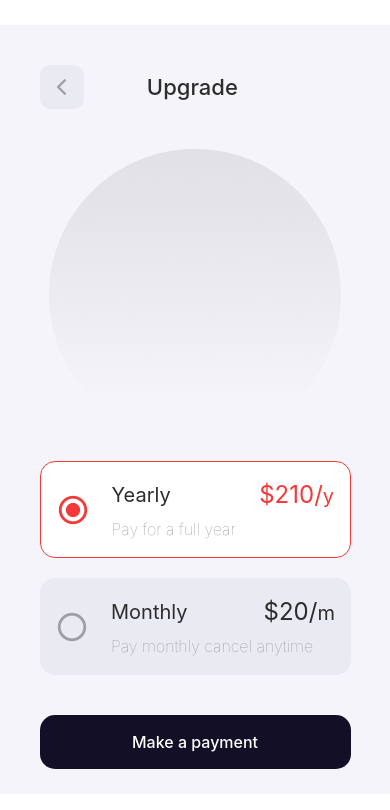
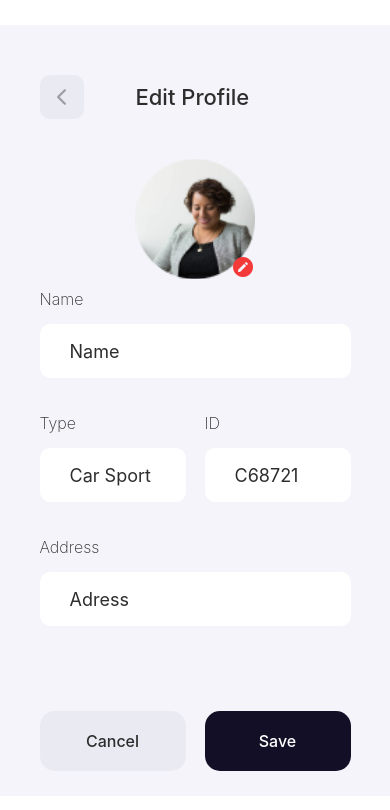
Before and after one commit to Irirwanirira/hoop, a React Native app: screen / in a window 390 px wide. Shown: the top 810 px of the page. Built offline with nearby package versions, Linux system fonts and the light colour scheme; grey boxes are pictures that could not be loaded.

Commit message:
feat(Edit profile) add new screen which will allow users to edit his profile

```diff
--- a/App.tsx
+++ b/App.tsx
@@ -16,6 +16,7 @@ import NotificationScreen from './src/app/screens/Notification/NotificationScree
 import UpgradeScreen from './src/app/screens/Plan/UpgradeScreen';
 import PaymentTF from './src/components/PaymentTF';
 import SelectPlanScreen from './src/app/screens/Plan/SelectPlanScreen';
+import EditProfileScreen from './src/app/screens/EditProfile/EditProfileScreen';
 export default function App() {
   return (
     <SafeAreaView >
@@ -29,7 +30,8 @@ export default function App() {
       {/* <PasscodeScreen/> */}
       {/* <VerificationScreen/> */}
       {/* <RegisterScreen/> */}
-       <SelectPlanScreen/>
+      <EditProfileScreen/>
+       {/* <SelectPlanScreen/> */}
       {/* <UpgradeScreen/> */}
       {/* <NotificationScreen/> */}
       {/* <OrderNotification/> */}
--- /dev/null
+++ b/src/app/screens/EditProfile/EditProfileScreen.tsx
@@ -0,0 +1,200 @@
+import React from 'react';
+import { StyleSheet, Text, Image, View, TouchableHighlight, SafeAreaView, Button, Alert, Platform, StatusBar, Dimensions,ImageBackground,ScrollView } from 'react-native'
+import { router, useNavigation } from 'expo-router';
+import { Ionicons } from '@expo/vector-icons';
+import { MaterialCommunityIcons } from '@expo/vector-icons';
+import EditProfileInput from '../../../components/EditProfileInput';
+import ProfiteBtn from '../../../components/ProfiteBtn';
+function EditProfileScreen() {
+    return (
+     <SafeAreaView style={styles.container}>
+        <View style={styles.parent} >
+             <View style={styles.upper}>
+                <View style={styles.IconView}>
+                    <Ionicons name="chevron-back" size={24} color="#9E9EA4" />
+                </View>
+                <View style={styles.EditView}>
+                    <Text style={styles.EditText}>Edit Profile</Text>
+                </View>
+                </View>
+                <View style={styles.profiteView}>
+                    <ImageBackground source={require("../../../../assets/images/profile.png")} style={styles.ProfileImage}>
+                        <View style={styles.EditIconView}>
+                            <MaterialCommunityIcons name="pencil-circle" size={24} color="#F43939" />
+                        </View>
+                    </ImageBackground>
+                </View>
+                <View style={styles.inputView}>
+                <View>
+                    <View style={styles.inputLongView}>
+                       <View style={styles.headView}>
+                        <Text style={styles.head}>Name</Text>
+                       </View>
+                    <View>
+                         <EditProfileInput value="Name"/>
+                    </View>
+                    </View>
+
+                    <View style={styles.MiddleView}>
+                        <View style={styles.LeftView}>
+                            <Text style={styles.head}>
+                                Type
+                            </Text>
+                            <View>
+                                <EditProfileInput value="Car Sport" width={146} height={54} />
+
+                            </View>
+
+                        </View>
+                        <View style={styles.LeftView}>
+                            <Text style={styles.head}>
+                                ID
+                            </Text>
+                            <View>
+                                <EditProfileInput value="C68721" width={146} height={54} />
+                            </View>
+                         </View>
+                    </View>
+                        <View style={styles.inputLongView}>
+                            <Text style={styles.head}>
+                                Address
+                            </Text>
+                            <View>
+                                <EditProfileInput value="Adress" width={311} height={54} />
+                            </View>
+                     </View>
+                    </View>
+
+                </View>
+                 <View style={styles.btnView}>
+                        <ProfiteBtn
+                        backgroundColor="#EAEAF3"
+                         color="#2D2D2D"
+                         title="Cancel"
+                        />
+                        <ProfiteBtn
+                        backgroundColor="#130F26"
+                         color="white"
+                         title="Save"
+                        />
+
+                </View>
+
+        </View>
+        </SafeAreaView>
+    );
+}
+
+export default EditProfileScreen;
+
+const styles = StyleSheet.create({
+    container: {
+        display: "flex",
+        flexDirection:"row",
+        backgroundColor:"#F4F4FA",
+        justifyContent: 'center',
+        marginTop: 25,
+        height:"100%"
+    },
+    parent: {
+        marginTop:50
+    },
+
+    father: {
+        display: "flex",
+        flexDirection: "row",
+        justifyContent:"center"
+    },
+    upper: {
+        display: "flex",
+        flexDirection: "row",
+        marginBottom: 20,
+        width: "100%",
+    },
+    IconView: {
+        width: 44,
+        height: 44,
+        borderRadius:10,
+        backgroundColor: "#EAEAF3",
+        display: "flex",
+        justifyContent: "center",
+        alignItems: "center",
+        zIndex: 1000,
+        marginLeft: 0,
+
+    },
+    EditText: {
+        color: "#2D2D2D",
+        fontSize: 22,
+        fontWeight:"500"
+    },
+    EditView: {
+        display: "flex",
+        flexDirection:"row",
+        justifyContent: "center",
+        alignItems: "center",
+        width:"70%"
+
+        // width:"70%"
+    },
+    profiteView: {
+        display: "flex",
+        flexDirection:"row",
+        justifyContent: "center",
+        alignItems: "center",
+        marginTop: 20,
+        marginBottom:10
+    },
+    ProfileImage: {
+        width: 120,
+        height: 120,
+        display: "flex",
+        flexDirection:"row",
+        justifyContent: "flex-end",
+        alignItems: "flex-end",
+    },
+    EditIconView: {
+         display: "flex",
+        flexDirection:"row",
+        justifyContent: "flex-end",
+        alignItems: "flex-end",
+    },
+    inputView: {
+       display: "flex",
+        flexDirection:"row",
+        justifyContent: "center",
+        alignItems: "center",
+    },
+    inputLongView: {
+        marginBottom:20
+    },
+    headView: {
+
+    },
+    head: {
+        color: "#2D2D2D",
+        fontSize: 16,
+        marginBottom: 15,
+        fontWeight:"200"
+    },
+    MiddleView: {
+       display: "flex",
+        flexDirection:"row",
+        justifyContent: "space-between",
+        alignItems: "center",
+        marginBottom:20
+    },
+    LeftView: {
+
+    },
+    btnView: {
+       display: "flex",
+        flexDirection:"row",
+        justifyContent: "space-between",
+        alignItems: "center",
+        marginTop:50
+    }
+
+
+
+})
--- /dev/null
+++ b/src/components/EditProfileInput.tsx
@@ -0,0 +1,36 @@
+import React from 'react';
+import { StyleSheet, Text, Image, View, TouchableHighlight, SafeAreaView, Button, Alert, Platform, StatusBar, Dimensions, TextInput } from 'react-native'
+
+interface inputStyleProps{
+    value: string,
+    width?: number,
+    height?:number
+}
+
+
+function EditProfileInput({value,width=311,height=54}:inputStyleProps) {
+    return (
+       <SafeAreaView>
+            <TextInput
+               style={[styles.inputStyle,{width,height}]}
+                value={value}
+            />
+
+        </SafeAreaView>
+    );
+}
+
+export default EditProfileInput;
+
+const styles = StyleSheet.create({
+    inputStyle: {
+        marginBottom: 15,
+        paddingLeft: 30,
+        backgroundColor: "white",
+        borderRadius: 10,
+        fontSize: 18,
+        color: "#2D2D2D",
+
+    }
+
+})
--- /dev/null
+++ b/src/components/ProfiteBtn.tsx
@@ -0,0 +1,37 @@
+import React from 'react';
+import { View, Pressable, StyleSheet,Text } from 'react-native';
+
+interface pass {
+    title: string,
+    functionAction?: () => void,
+    backgroundColor: string,
+    color:string
+
+}
+
+
+function ProfiteBtn( { title, functionAction,backgroundColor="#130F26",color="white"}: pass) {
+    return (
+        <Pressable style={[styles.btn, {backgroundColor}]} onPress={functionAction}>
+            <Text style={[styles.text,{color}]}>{ title}</Text>
+        </Pressable>
+
+    );
+}
+
+export default ProfiteBtn;
+const styles = StyleSheet.create({
+    btn: {
+        display: "flex",
+        justifyContent: "center",
+        alignItems: "center",
+        borderRadius: 15,
+        width: 146,
+        height:60
+    },
+    text: {
+        color: "white",
+        fontWeight: "500",
+        fontSize: 16
+    }
+})
```
Also changed, not shown: assets/images/profile.png (added).
